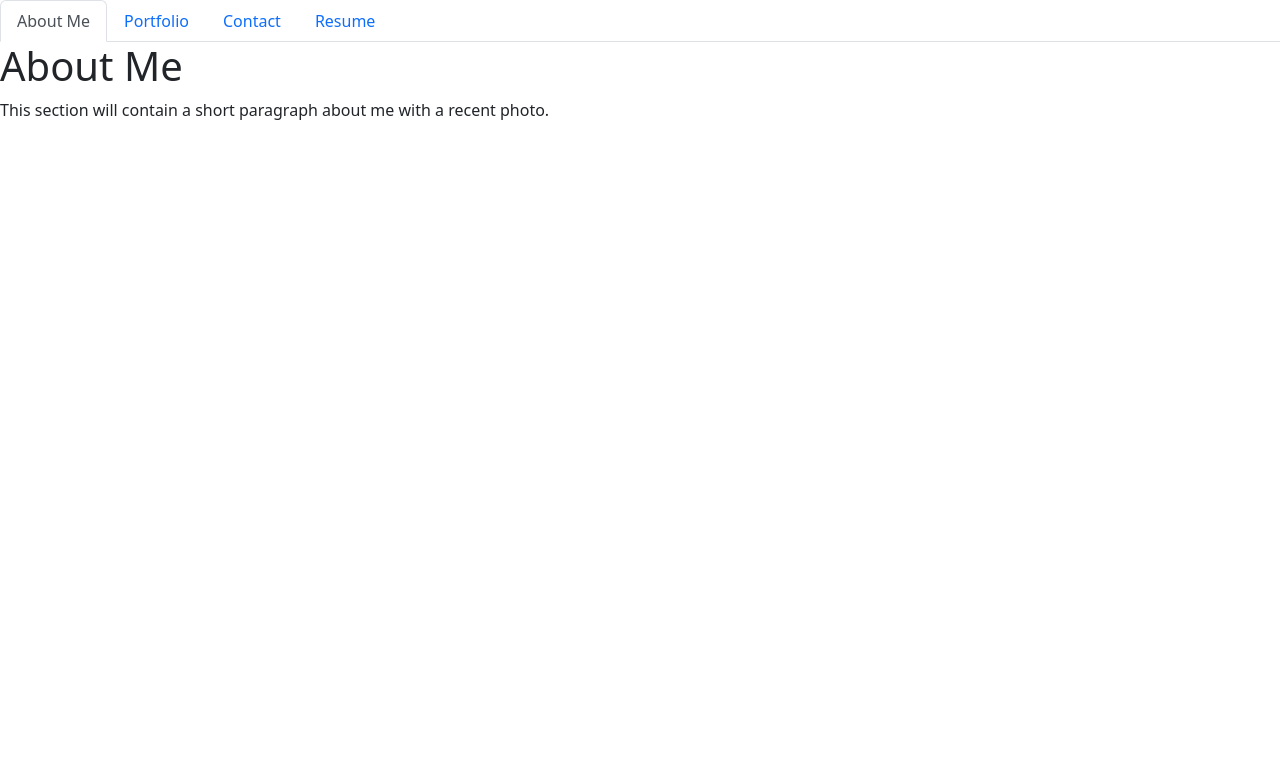
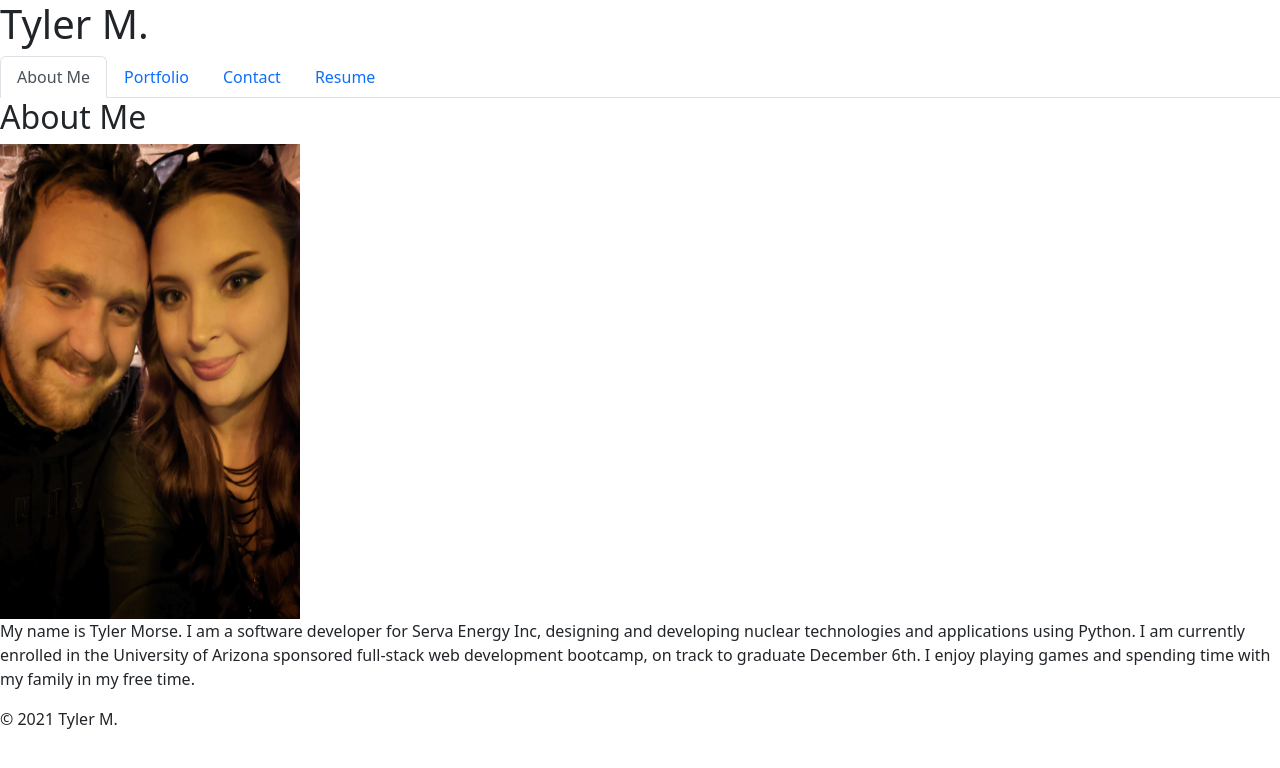
Before and after one commit to tmorse2222/ReactPortfolio, a React (Create React App) app in the folder portfolio/: page / in a window 1280 px wide. Shown: the top 768 px of the page. Built offline with nearby package versions, Linux system fonts and the light colour scheme.

Commit message:
added photo and description to about me component

```diff
--- a/portfolio/src/components/PortfolioContainer.js
+++ b/portfolio/src/components/PortfolioContainer.js
@@ -27,8 +27,20 @@ export default function PortfolioContainer() {
 
     return (
         <div>
-            <NavTabs currentPage={currentPage} handlePageChange={handlePageChange} />
+            <div>
+                <header>
+                    <h1>Tyler M.</h1>
+                </header>
+                <NavTabs currentPage={currentPage} handlePageChange={handlePageChange} />
+            </div>
+            <div>
             {renderPage()}
+            </div>
+            <div>
+                <footer>
+                    <p>© 2021 Tyler M.</p>
+                </footer>
+            </div>
         </div>
     );
 }
--- a/portfolio/src/components/pages/AboutMe.js
+++ b/portfolio/src/components/pages/AboutMe.js
@@ -1,11 +1,13 @@
 import React from 'react';
+import pic from '../images/pic.jpg';
 
 export default function AboutMe() {
     return (
         <section>
-            <h1 id="aboutMe">About Me</h1>
+            <h2 id="aboutMe">About Me</h2>
+            <img src={pic} alt="Tyler M." style={{ height: 475, width: 300}}></img>
             <p>
-                This section will contain a short paragraph about me with a recent photo.
+                My name is Tyler Morse. I am a software developer for Serva Energy Inc, designing and developing nuclear technologies and applications using Python. I am currently enrolled in the University of Arizona sponsored full-stack web development bootcamp, on track to graduate December 6th. I enjoy playing games and spending time with my family in my free time.
             </p>
         </section>
     );
```
Also changed, not shown: portfolio/src/components/images/pic.jpg (added).
